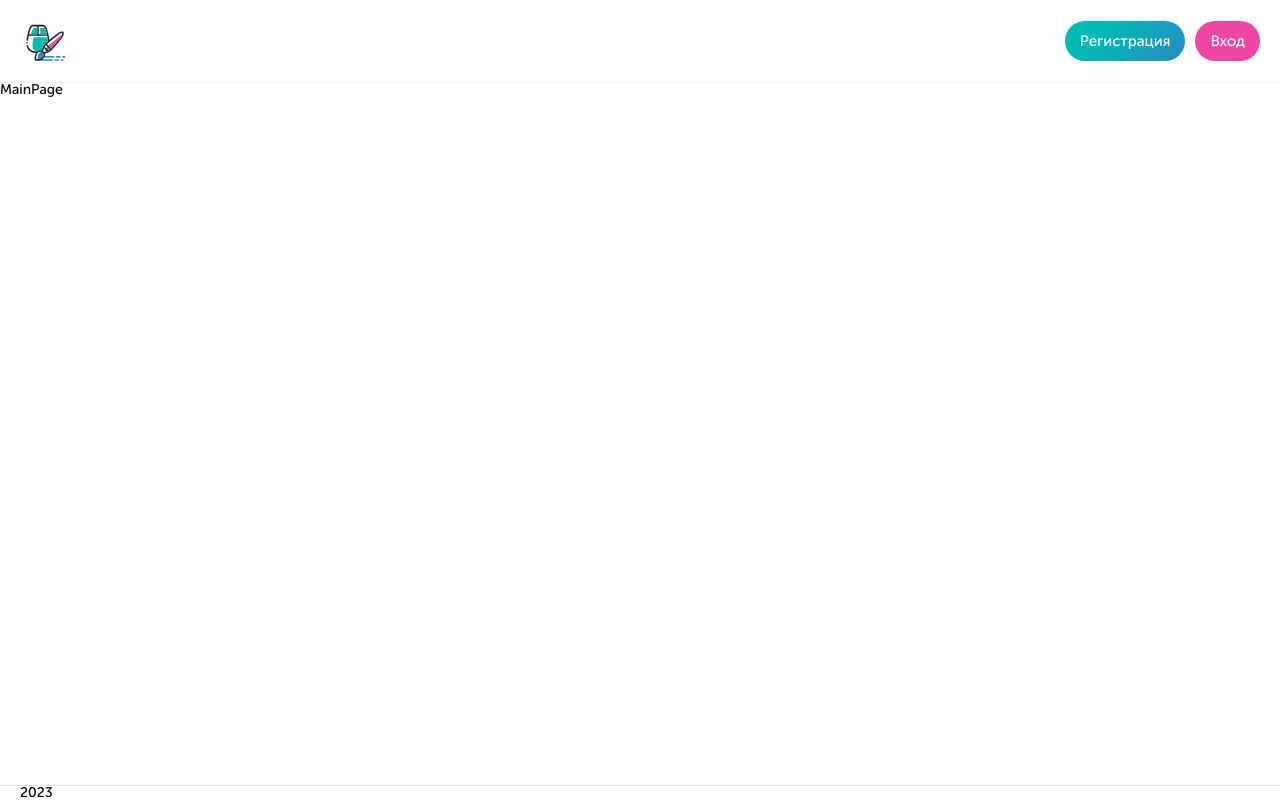
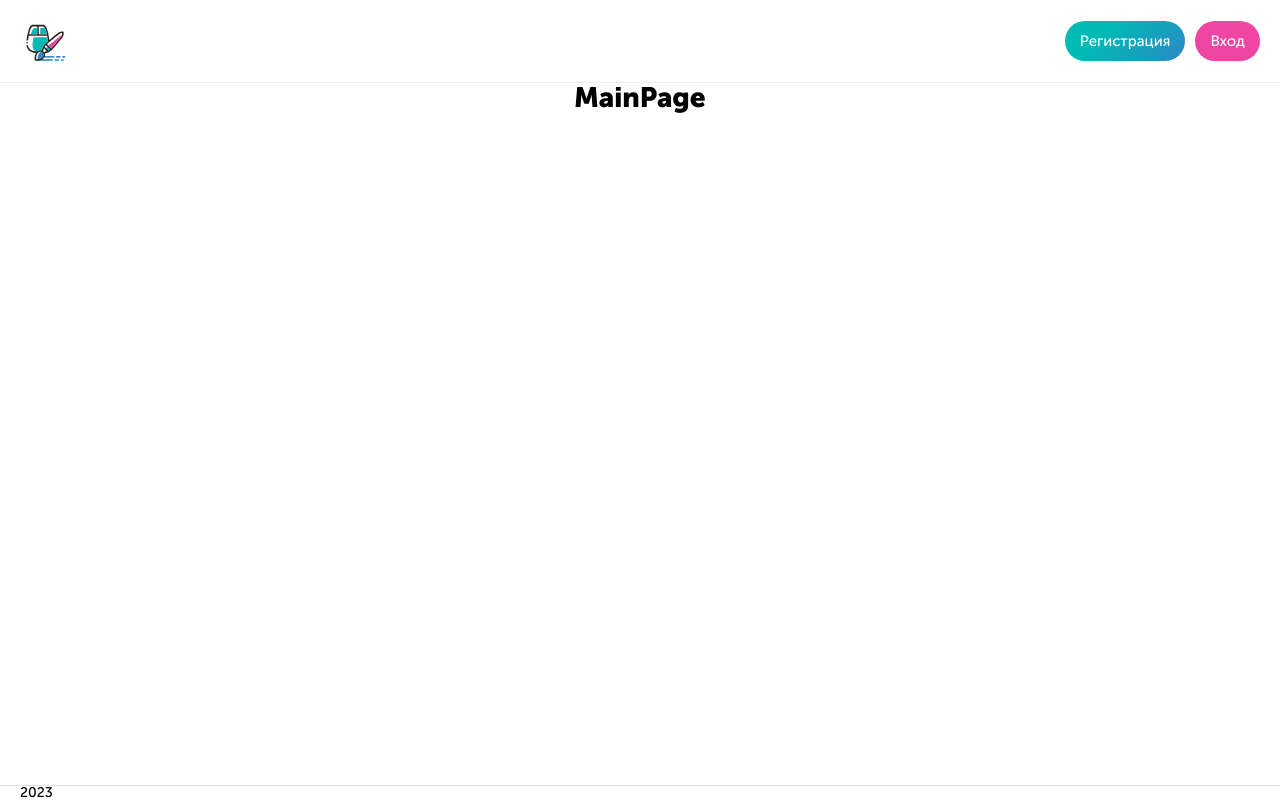
Before and after one commit to ForsyteRun/graphiql-app, a React (Vite) app: page /main in a window 1280 px wide. Built offline with nearby package versions, Linux system fonts and the light colour scheme.

Commit message:
style: mainPage wrapper style

```diff
--- a/src/pages/Main.tsx
+++ b/src/pages/Main.tsx
@@ -1,5 +1,5 @@
 const Main = () => {
-  return <>MainPage</>;
+  return <h1 className="main container">MainPage</h1>;
 };
 
 export default Main;
--- a/src/pages/Welcome.tsx
+++ b/src/pages/Welcome.tsx
@@ -1,5 +1,3 @@
-// WelcomePage.tsx
-
 import { GraphiQL } from '../components';
 
 const Welcome = () => {
```
